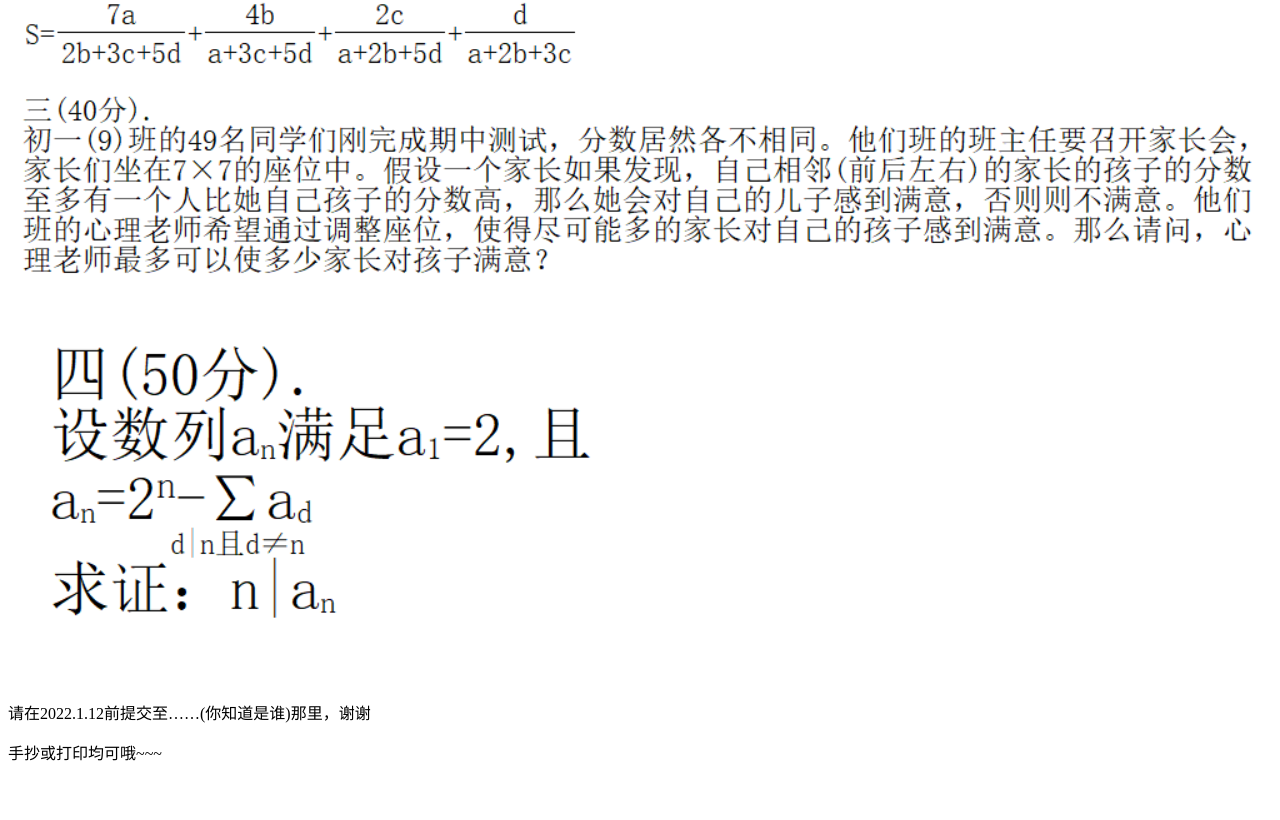
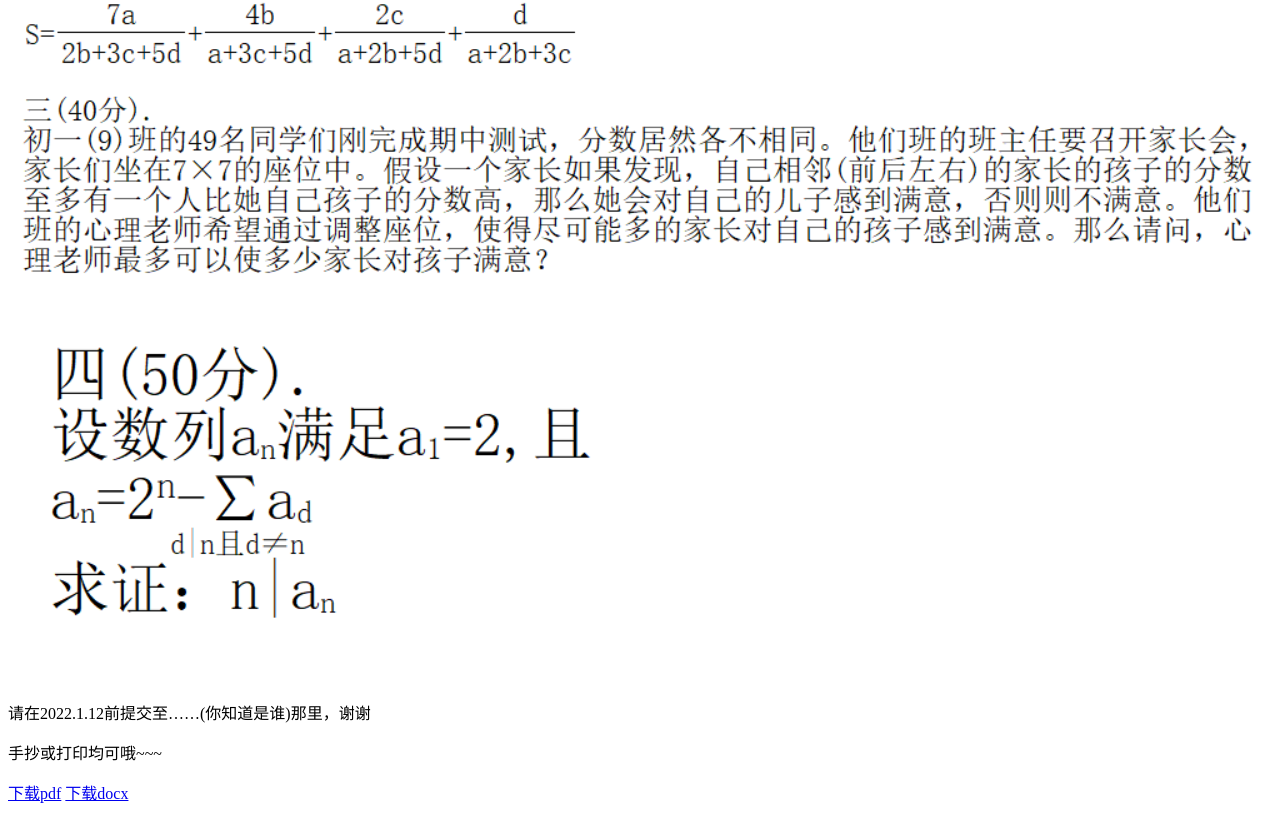
Before and after one commit to LLCDP/LLCDP.github.io, a plain HTML site: page SKTcenter/SKTMO/SKTMO1/index.html in a window 1280 px wide. Shown: the part 996-1816 px from the top of the page. Before the commit the page ends 1776 px from the top, so only its background shows below. Drawn offline with Linux system fonts and the light colour scheme.

Commit message:
Update download

```diff
--- a/SKTcenter/SKTMO/SKTMO1/index.html
+++ b/SKTcenter/SKTMO/SKTMO1/index.html
@@ -12,5 +12,9 @@
         <img src="T4.jpg">
         <p>请在2022.1.12前提交至……(你知道是谁)那里，谢谢</p>
         <p>手抄或打印均可哦~~~</p>
+        <p>
+            <a href="SKTMO1.pdf" download="SKTMO1.pdf">下载pdf</a>
+            <a href="SKTMO1.docx" download="SKTMO1.docx">下载docx</a>
+        </p>
     </body>
 </html>
```
